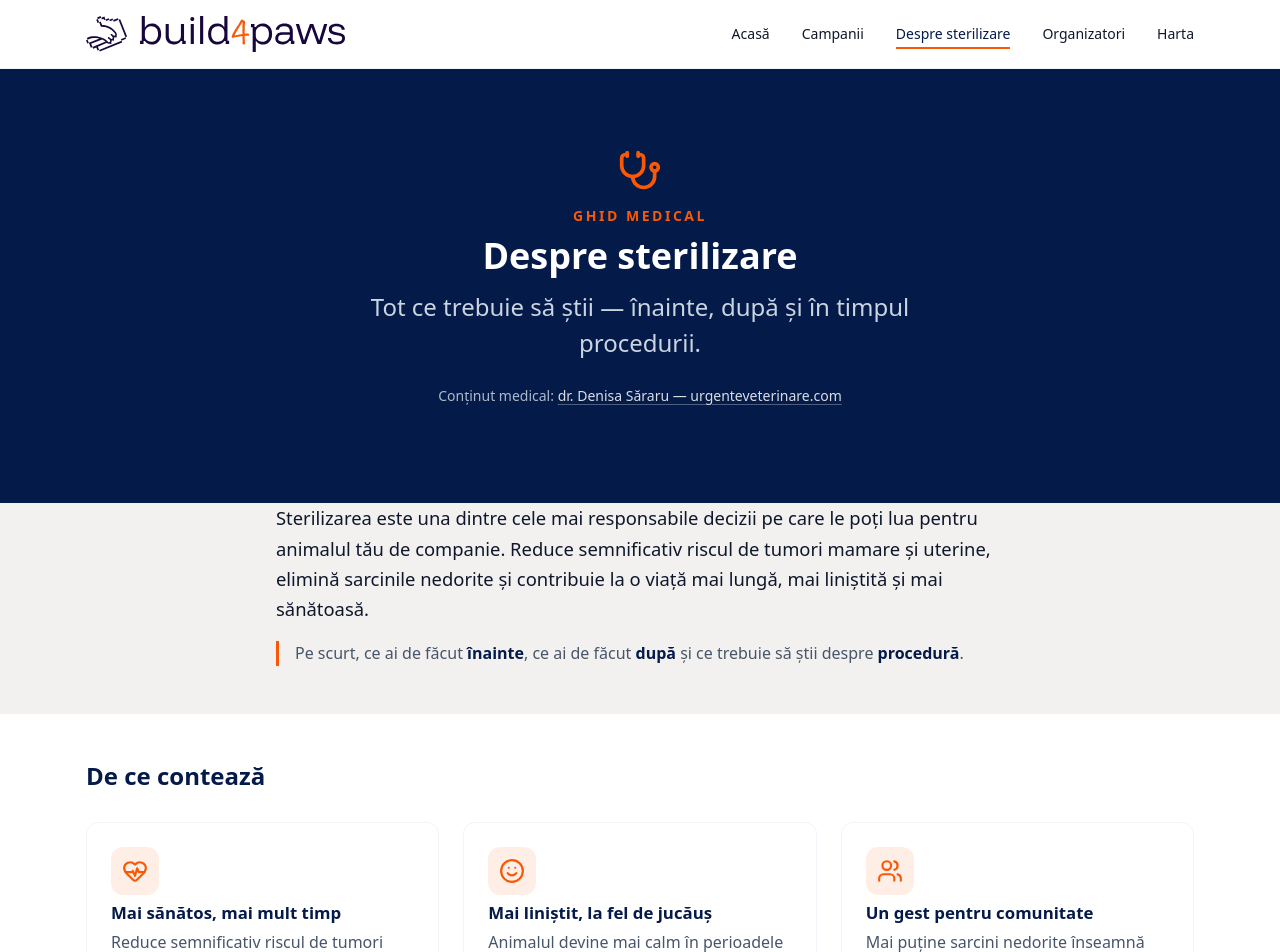
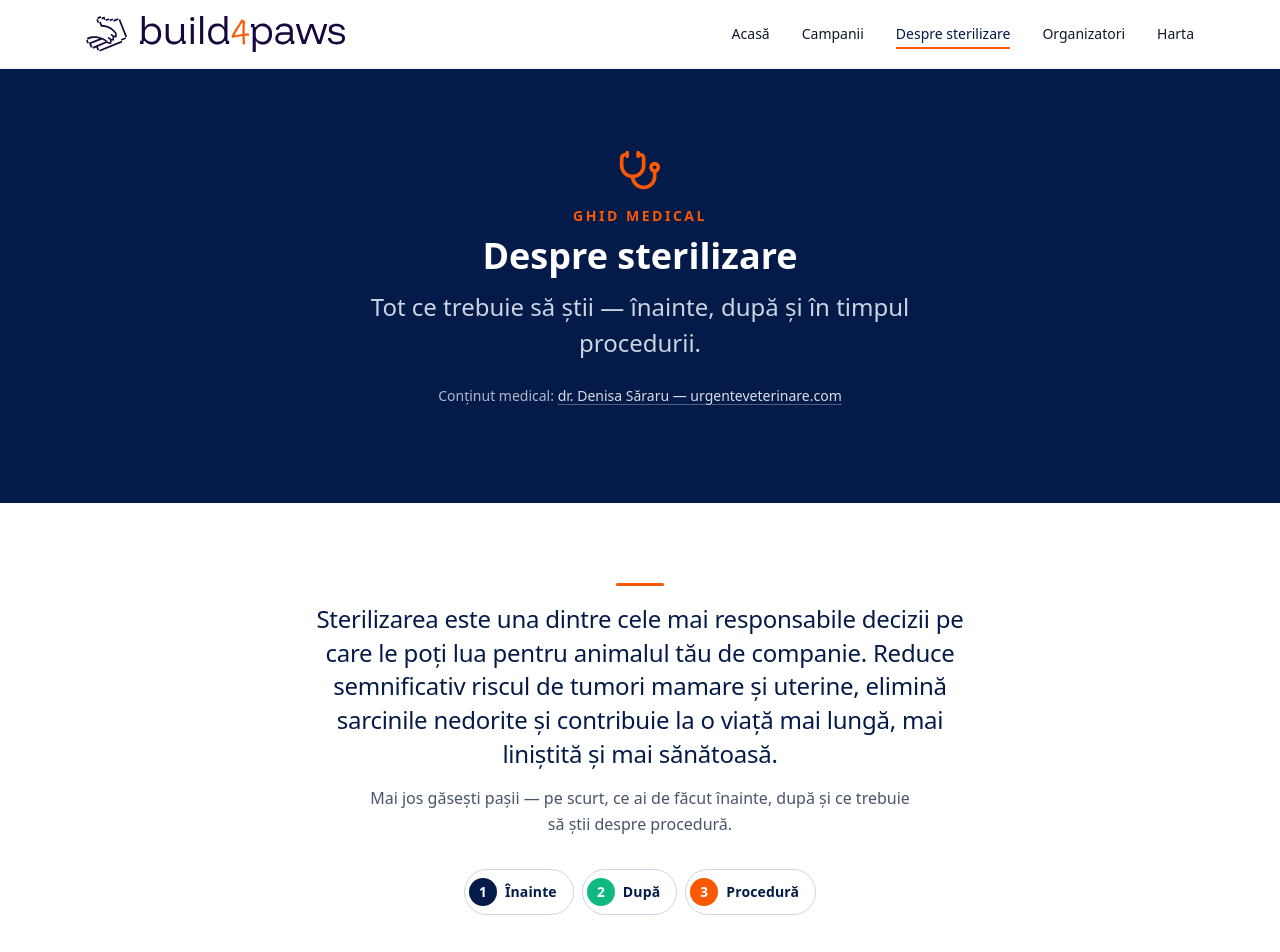
Before and after one commit to Build4Paws/sterilizarigratuite, a Nuxt app in the folder frontend/: page /despre-sterilizare in a window 1280 px wide. Shown: the top 952 px of the page. Built offline with nearby package versions, Linux system fonts and the light colour scheme; a web font is replaced by a local one.

Commit message:
Despre sterilizare - New page 100%

```diff
--- a/frontend/app/assets/css/main.css
+++ b/frontend/app/assets/css/main.css
@@ -88,6 +88,13 @@ html {
   background-color: var(--color-bg);
   -webkit-font-smoothing: antialiased;
   -moz-osx-font-smoothing: grayscale;
+  scroll-behavior: smooth;
+}
+
+@media (prefers-reduced-motion: reduce) {
+  html {
+    scroll-behavior: auto;
+  }
 }
 
 h1, h2, h3, h4 {
--- a/frontend/app/pages/despre-sterilizare.vue
+++ b/frontend/app/pages/despre-sterilizare.vue
@@ -30,16 +30,29 @@
     <!-- Lead / intro -->
     <section class="lead">
       <div class="container lead__inner">
+        <span class="lead__rule" aria-hidden="true"></span>
         <p class="lead__text">
           Sterilizarea este una dintre cele mai responsabile decizii pe care le poți lua
           pentru animalul tău de companie. Reduce semnificativ riscul de tumori mamare și
           uterine, elimină sarcinile nedorite și contribuie la o viață mai lungă, mai
           liniștită și mai sănătoasă.
         </p>
-        <p class="lead__note">
-          Pe scurt, ce ai de făcut <strong>înainte</strong>, ce ai de făcut <strong>după</strong>
-          și ce trebuie să știi despre <strong>procedură</strong>.
+        <p class="lead__sub">
+          Mai jos găsești pașii — pe scurt, ce ai de făcut înainte, după și ce trebuie
+          să știi despre procedură.
         </p>
+        <nav class="lead__chips" aria-label="Sări la o secțiune">
+          <a
+            v-for="(step, i) in steps"
+            :key="step.title"
+            :href="`#pasul-${i + 1}`"
+            class="chip"
+            :class="`chip--${step.accent}`"
+          >
+            <span class="chip__num">{{ i + 1 }}</span>
+            <span class="chip__label">{{ step.shortLabel }}</span>
+          </a>
+        </nav>
       </div>
     </section>
 
@@ -66,6 +79,7 @@
 
         <article
           v-for="(step, i) in steps"
+          :id="`pasul-${i + 1}`"
           :key="step.title"
           class="step"
           :class="`step--${step.accent}`"
@@ -201,6 +215,7 @@ const steps = [
     accent: 'before',
     icon: ClipboardList,
     title: 'Înainte de sterilizare',
+    shortLabel: 'Înainte',
     items: [
       {
         n: 1,
@@ -223,6 +238,7 @@ const steps = [
     accent: 'after',
     icon: HeartHandshake,
     title: 'După sterilizare',
+    shortLabel: 'După',
     items: [
       {
         n: 1,
@@ -245,6 +261,7 @@ const steps = [
     accent: 'procedure',
     icon: Activity,
     title: 'Ce trebuie să știi despre procedură',
+    shortLabel: 'Procedură',
     items: [
       {
         n: 1,
@@ -430,8 +447,8 @@ useHead(() => ({
 
 /* ---- Lead ---- */
 .lead {
-  background: var(--color-bg-muted);
-  padding: 0 0 var(--space-2xl);
+  background: var(--color-bg);
+  padding: var(--space-3xl) 0 var(--space-2xl);
 }
 
 .lead__inner {
@@ -439,28 +456,100 @@ useHead(() => ({
   margin: 0 auto;
   display: flex;
   flex-direction: column;
+  align-items: center;
+  text-align: center;
   gap: var(--space-md);
 }
 
-.lead__text {
-  font-size: 1.15rem;
-  color: var(--color-text);
-  line-height: 1.65;
-  margin: 0;
+/* Thin orange accent rule above the paragraph — quiet but signals "article opener". */
+.lead__rule {
+  display: block;
+  width: 48px;
+  height: 3px;
+  border-radius: 2px;
+  background: var(--color-accent);
 }
 
-.lead__note {
+.lead__text {
+  font-family: var(--font-heading);
+  font-size: 1.5rem;
+  font-weight: 500;
+  color: var(--color-primary);
+  line-height: 1.4;
+  letter-spacing: -0.01em;
+  margin: 0;
+  max-width: 680px;
+}
+
+.lead__sub {
   font-size: var(--font-size-base);
   color: var(--color-text-muted);
   line-height: 1.6;
   margin: 0;
-  padding-left: var(--space-md);
-  border-left: 3px solid var(--color-accent);
+  max-width: 560px;
 }
 
-.lead__note strong {
+.lead__chips {
+  display: flex;
+  flex-wrap: wrap;
+  justify-content: center;
+  gap: var(--space-sm);
+  margin-top: var(--space-md);
+}
+
+.chip {
+  display: inline-flex;
+  align-items: center;
+  gap: var(--space-sm);
+  padding: var(--space-sm) var(--space-md) var(--space-sm) var(--space-xs);
+  background: var(--color-bg);
+  border: 1px solid var(--color-border);
+  border-radius: var(--radius-full);
+  text-decoration: none;
+  transition: border-color 0.2s, transform 0.2s, box-shadow 0.2s, background-color 0.2s;
+}
+
+.chip:hover {
+  text-decoration: none;
+  transform: translateY(-1px);
+  box-shadow: 0 4px 12px rgba(4, 26, 73, 0.08);
+}
+
+.chip__num {
+  width: 28px;
+  height: 28px;
+  border-radius: 50%;
+  display: inline-flex;
+  align-items: center;
+  justify-content: center;
+  font-family: var(--font-heading);
+  font-weight: 700;
+  font-size: 0.85rem;
+  color: var(--color-text-light);
+  background: var(--color-primary);
+  flex-shrink: 0;
+}
+
+.chip__label {
+  font-family: var(--font-heading);
+  font-weight: 600;
+  font-size: var(--font-size-sm);
   color: var(--color-primary);
-  font-weight: 700;
+  letter-spacing: 0.01em;
+}
+
+.chip--before .chip__num { background: var(--color-primary); }
+.chip--before:hover { border-color: var(--color-primary); }
+
+.chip--after .chip__num { background: var(--color-success); }
+.chip--after:hover { border-color: var(--color-success); }
+
+.chip--procedure .chip__num { background: var(--color-accent); }
+.chip--procedure:hover { border-color: var(--color-accent); }
+
+/* Anchor offset so step headings clear the page top when chip-linked. */
+.step {
+  scroll-margin-top: var(--space-xl);
 }
 
 /* ---- Benefits ---- */
@@ -904,8 +993,16 @@ useHead(() => ({
     height: 50px;
   }
 
+  .lead {
+    padding: var(--space-2xl) 0 var(--space-xl);
+  }
+
   .lead__text {
-    font-size: 1.05rem;
+    font-size: 1.2rem;
+  }
+
+  .lead__sub {
+    font-size: 0.95rem;
   }
 
   .step {
```
Also changed, not shown: 1 other file (tests, documents, lock files or other folders).
